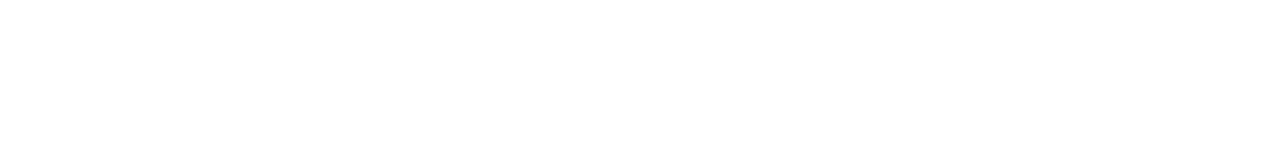
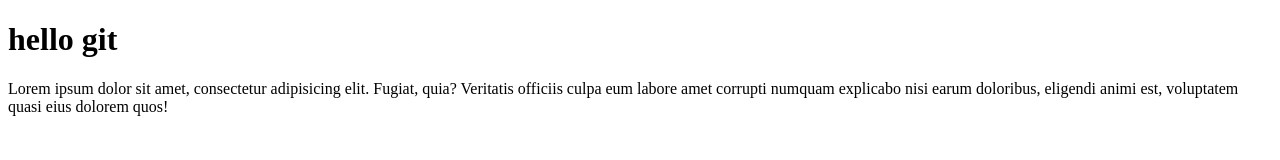
Before and after one commit to elumalai062008-blip/guvi, a plain HTML site: page ecommerce/index.html in a window 1280 px wide. Drawn offline with Linux system fonts and the light colour scheme.

Commit message:
second commit

```diff
--- a/ecommerce/index.html
+++ b/ecommerce/index.html
@@ -6,6 +6,8 @@
     <title>ecommmerce</title>
 </head>
 <body>
+    <h1> hello git</h1>
+    <P>Lorem ipsum dolor sit amet, consectetur adipisicing elit. Fugiat, quia? Veritatis officiis culpa eum labore amet corrupti numquam explicabo nisi earum doloribus, eligendi animi est, voluptatem quasi eius dolorem quos!</P>
 
 </body>
 </html>
```
Also changed, not shown: 1 other file.
